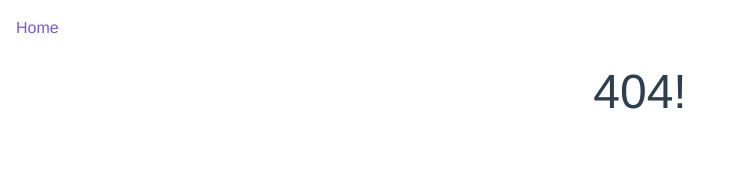
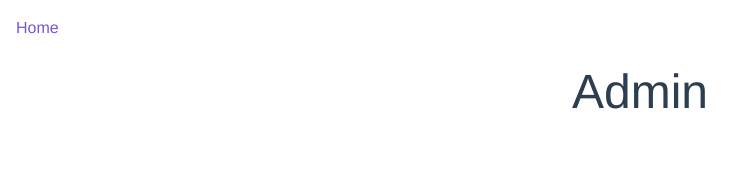
Before and after one commit to liamaharon/crypto-lemonade-stand-frontend, a Vue app: page /admin in a window 1280 px wide. Before the commit this address had no page. Shown: the top 178 px of the page, without its empty margins (0-751 px from the left). Built offline with nearby package versions, Linux system fonts and the light colour scheme.

Commit message:
Add Admin route

```diff
--- a/src/router.js
+++ b/src/router.js
@@ -26,6 +26,12 @@ export default new Router({
         import(/* webpackChunkName: "login" */ "./views/Login.vue")
     },
     {
+      path: "/admin",
+      name: "admin",
+      component: () =>
+        import(/* webpackChunkName: "admin" */ "./views/Admin.vue")
+    },
+    {
       path: "/**",
       name: "404",
       component: () =>
--- /dev/null
+++ b/src/views/Admin.vue
@@ -0,0 +1,14 @@
+<template>
+  <div>
+    <h1 class="is-size-1">Admin</h1>
+  </div>
+</template>
+
+<script>
+export default {
+  name: "admin"
+};
+</script>
+
+<style scoped>
+</style>
```
